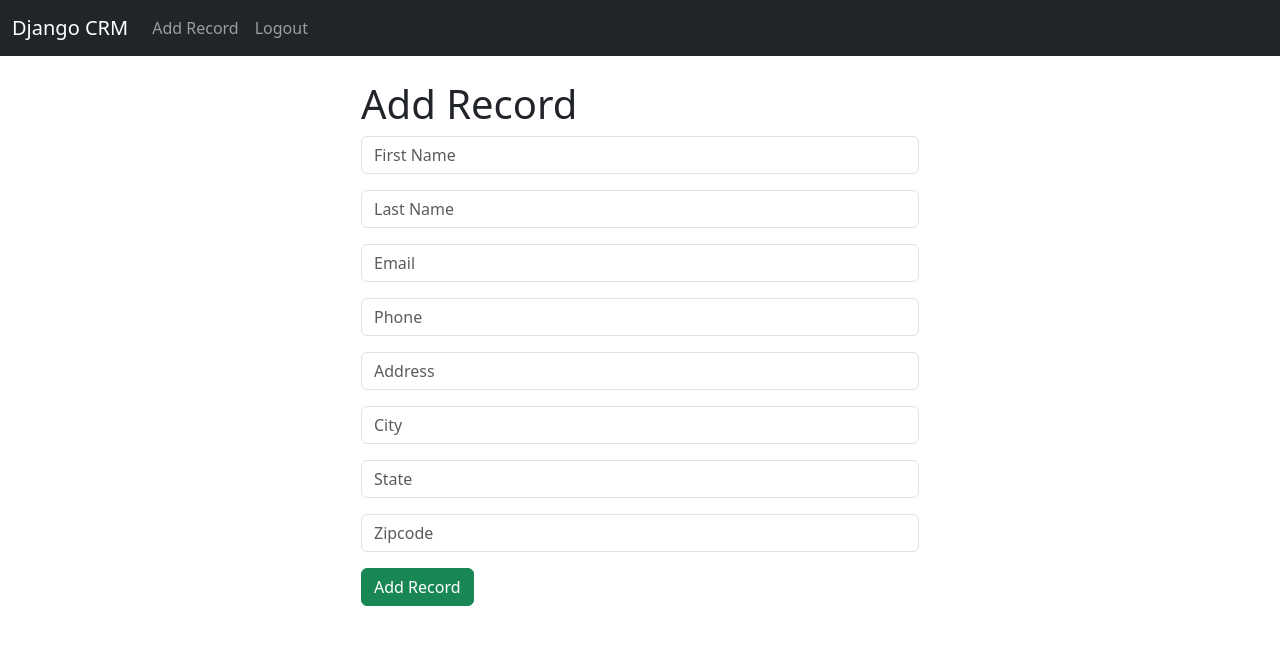
After one commit to KeshavSaraf28/Django-CRM, a Django app: page /add_record/ in a window 1280 px wide. The commit adds this page. Shown: the top 645 px of the page. Run offline with Django 4.2, Linux system fonts and the light colour scheme; the visitor is signed in with stand-in values (Sample User, id 1).

Commit message:
projeect completed

```diff
--- a/website/forms.py
+++ b/website/forms.py
@@ -1,6 +1,7 @@
 from django.contrib.auth.forms import UserCreationForm
 from django.contrib.auth.models import User
 from django import forms
+from .models import Record
 
 class SignUpForm(UserCreationForm):
     email = forms.EmailField(label="",widget=forms.TextInput(attrs={'class': 'form-control','placeholder':'Email Address'}))
@@ -34,16 +35,16 @@ class SignUpForm(UserCreationForm):
 
 
 # Create Add Record Form
-# class AddRecordForm(forms.ModelForm):
-# 	first_name = forms.CharField(required=True, widget=forms.widgets.TextInput(attrs={"placeholder":"First Name", "class":"form-control"}), label="")
-# 	last_name = forms.CharField(required=True, widget=forms.widgets.TextInput(attrs={"placeholder":"Last Name", "class":"form-control"}), label="")
-# 	email = forms.CharField(required=True, widget=forms.widgets.TextInput(attrs={"placeholder":"Email", "class":"form-control"}), label="")
-# 	phone = forms.CharField(required=True, widget=forms.widgets.TextInput(attrs={"placeholder":"Phone", "class":"form-control"}), label="")
-# 	address = forms.CharField(required=True, widget=forms.widgets.TextInput(attrs={"placeholder":"Address", "class":"form-control"}), label="")
-# 	city = forms.CharField(required=True, widget=forms.widgets.TextInput(attrs={"placeholder":"City", "class":"form-control"}), label="")
-# 	state = forms.CharField(required=True, widget=forms.widgets.TextInput(attrs={"placeholder":"State", "class":"form-control"}), label="")
-# 	zipcode = forms.CharField(required=True, widget=forms.widgets.TextInput(attrs={"placeholder":"Zipcode", "class":"form-control"}), label="")
+class AddRecordForm(forms.ModelForm):
+	first_name = forms.CharField(required=True, widget=forms.widgets.TextInput(attrs={"placeholder":"First Name", "class":"form-control"}), label="")
+	last_name = forms.CharField(required=True, widget=forms.widgets.TextInput(attrs={"placeholder":"Last Name", "class":"form-control"}), label="")
+	email = forms.CharField(required=True, widget=forms.widgets.TextInput(attrs={"placeholder":"Email", "class":"form-control"}), label="")
+	phone = forms.CharField(required=True, widget=forms.widgets.TextInput(attrs={"placeholder":"Phone", "class":"form-control"}), label="")
+	address = forms.CharField(required=True, widget=forms.widgets.TextInput(attrs={"placeholder":"Address", "class":"form-control"}), label="")
+	city = forms.CharField(required=True, widget=forms.widgets.TextInput(attrs={"placeholder":"City", "class":"form-control"}), label="")
+	state = forms.CharField(required=True, widget=forms.widgets.TextInput(attrs={"placeholder":"State", "class":"form-control"}), label="")
+	zipcode = forms.CharField(required=True, widget=forms.widgets.TextInput(attrs={"placeholder":"Zipcode", "class":"form-control"}), label="")
 
-# 	class Meta:
-# 		model = Record
-# 		exclude = ("user",)
+	class Meta:
+		model = Record
+		exclude = ("user",)
--- a/website/models.py
+++ b/website/models.py
@@ -10,7 +10,7 @@ class Record(models.Model):
     address = models.CharField(max_length=100)
     city = models.CharField(max_length=50)
     state = models.CharField(max_length=50)
-    zip_code = models.CharField(max_length=20)
+    zipcode = models.CharField(max_length=20)
 
     def __str__(self):
         return (f"{self.first_name} {self.last_name}")
--- /dev/null
+++ b/website/templates/add_record.html
@@ -0,0 +1,12 @@
+{% extends "base.html" %}
+{% block content %}
+<div class="col-md-6 offset-md-3">
+    <h1>Add Record</h1>
+    <form method="POST" action="{% url 'add_record' %}">
+        {% csrf_token %}
+        {{form.as_p}}
+    <button type="submit" class="btn btn-success">Add Record</button>
+    </form>
+</div>
+
+{% endblock %}
--- a/website/templates/home.html
+++ b/website/templates/home.html
@@ -27,7 +27,7 @@
             <td>{{record.address}}</td>
             <td>{{record.city}}</td>
             <td>{{record.state}}</td>
-            <td>{{record.zip_code}}</td>
+            <td>{{record.zipcode}}</td>
             <td>{{record.created_at}}</td>
           </tr>
           {% endfor %}
--- a/website/templates/navbar.html
+++ b/website/templates/navbar.html
@@ -7,6 +7,9 @@
       <div class="collapse navbar-collapse" id="navbarSupportedContent">
         <ul class="navbar-nav me-auto mb-2 mb-lg-0">
           {% if user.is_authenticated %}
+            <li class="nav-item">
+                <a class="nav-link" href="{% url 'add_record'%}">Add Record</a>
+            </li>
             <li class="nav-item">
                 <a class="nav-link" href="{% url 'logout'%}">Logout</a>
             </li>
--- a/website/templates/register.html
+++ b/website/templates/register.html
@@ -17,7 +17,7 @@
       </div>
       {% endif %}
     {{form.as_p}}
-<button type="submit" class="btn btn-secondary">Register</button>
+<button type="submit" class="btn btn-success">Register</button>
 </form>
 </div>
 {% endblock %}
--- a/website/urls.py
+++ b/website/urls.py
@@ -7,4 +7,7 @@ urlpatterns = [
     path("logout/",views.logout_user,name="logout"),
     path("register/",views.register_user,name="register"),
     path("record/<int:pk>",views.customer_record,name="record"),
+    path("delete_record/<int:pk>",views.delete_record,name="delete_record"),
+    path("add_record/",views.add_record,name="add_record"),
+    path("update_record/<int:pk>",views.update_record,name="update_record"),
 ]
--- a/website/views.py
+++ b/website/views.py
@@ -1,7 +1,7 @@
 from django.shortcuts import render,redirect
 from django.contrib.auth import authenticate,login,logout
 from django.contrib import messages
-from .forms import SignUpForm
+from .forms import SignUpForm,AddRecordForm
 from .models import Record
 
 def home(request):
@@ -35,6 +35,44 @@ def customer_record(request,pk):
         messages.success(request,"You must be logged in to view that page!")
         return redirect('home')
 
+def delete_record(request,pk):
+    if request.user.is_authenticated:
+        delete_record=Record.objects.get(id=pk)
+        delete_record.delete()
+        messages.success(request,"Record is successfully deleted!")
+        return redirect('home')
+    else:
+        messages.success(request,"You must be logged in to delete the record!")
+        return redirect('home')
+
+def update_record(request,pk):
+    if request.user.is_authenticated:
+        update_record=Record.objects.get(id=pk)
+        form=AddRecordForm(request.POST or None,instance=update_record)
+        if form.is_valid():
+            form.save()
+            messages.success(request,"Record is successfully Updated!")
+            return redirect(f"/record/{pk}")
+        else:
+            return render(request, 'update_record.html', {'form': form})
+    else:
+        messages.success(request,"You must be logged in to update the record!")
+        return redirect('home')
+
+
+def add_record(request):
+    form=AddRecordForm(request.POST or None)
+    if request.user.is_authenticated:
+        if request.method == 'POST':
+            if form.is_valid():
+                add_record=form.save()
+                messages.success(request,"Record Added!")
+                return redirect('home')
+        return render(request,'add_record.html',{"form":form})
+    else:
+        messages.success(request,"You must be logged in to add the record!")
+        return redirect('home')
+
 
 def register_user(request):
     if request.method == 'POST':
```
Also changed, not shown: website/templates/record.html (+36 -11 lines), website/templates/update_record.html (added, +12 -0 lines), website/migrations/0002_rename_zip_code_record_zipcode.py (added).
